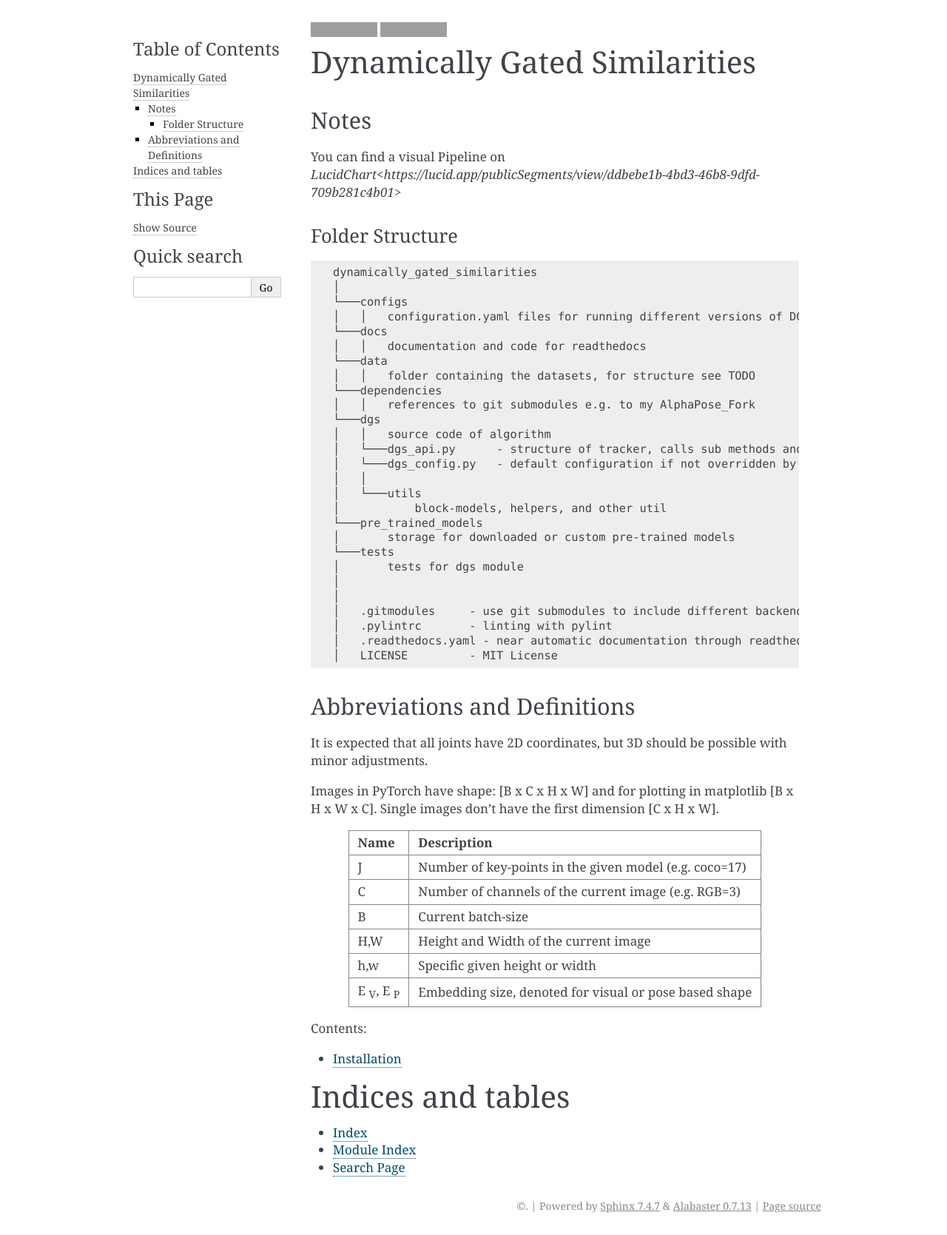
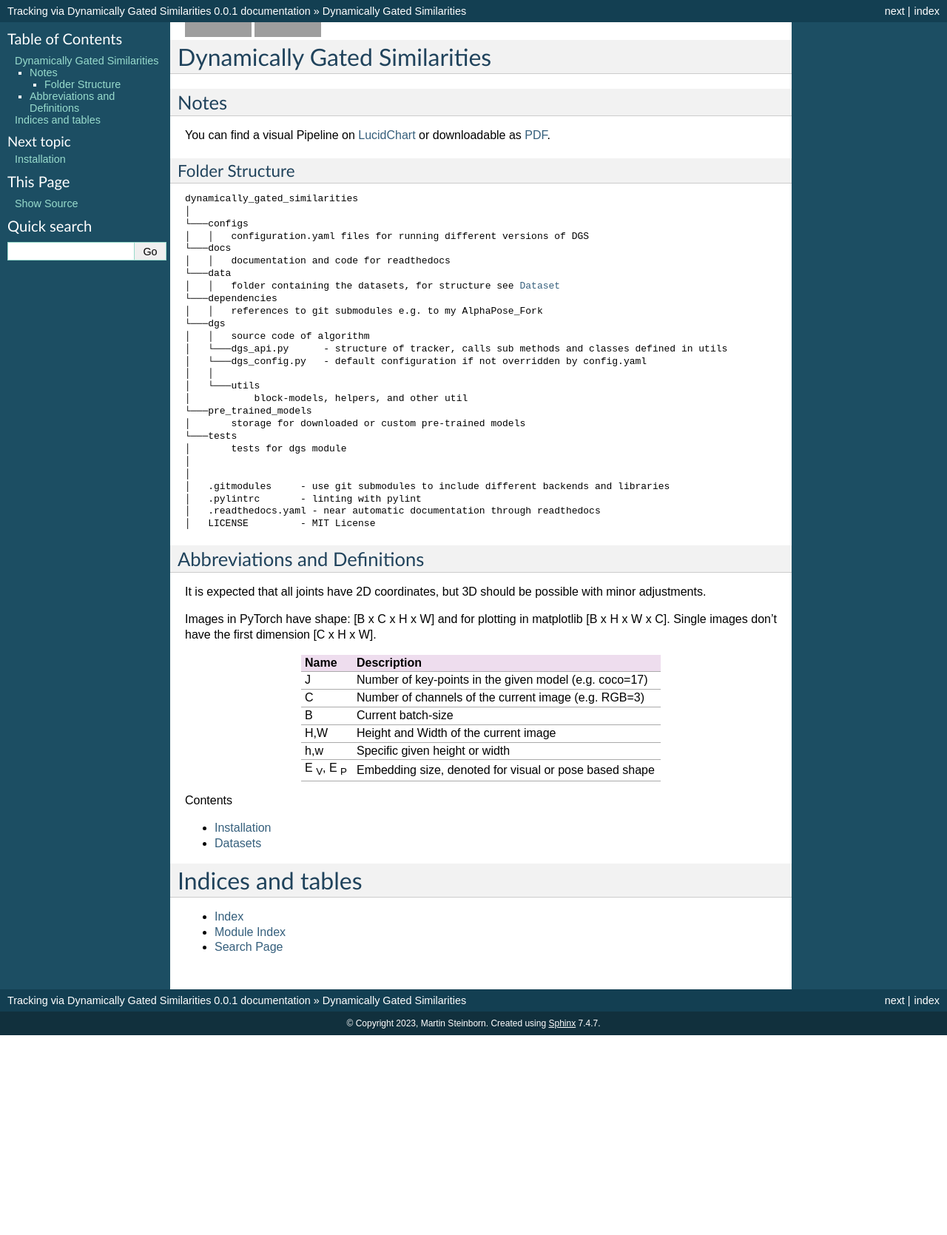
Before and after one commit to bmmtstb/dynamically-gated-similarities, a Sphinx documentation site: the page built from docs/index.rst, in a window 1280 px wide. Shown: the whole page at 74% size. Built offline with Sphinx 7.4.7, drawn with Linux system fonts in a browser that asks for light colours; after the commit the page ends 1399 px from its top, so only the background shows below that; grey boxes are pictures that could not be loaded.

Commit message:
Added further Documentation
Signed-off-by: Martin <1500595+bmmtstb@users.noreply.github.com>

```diff
--- a/README.rst
+++ b/README.rst
@@ -14,15 +14,14 @@ Dynamically Gated Similarities
 Notes
 -----
 
-You can find a visual Pipeline on
-`LucidChart<https://lucid.app/publicSegments/view/ddbebe1b-4bd3-46b8-9dfd-709b281c4b01>`
+You can find a visual Pipeline on `LucidChart <https://lucid.app/documents/view/848ef9df-ac3d-464d-912f-f5760b6cfbe9>`_ or downloadable as `PDF <https://lucid.app/publicSegments/view/ddbebe1b-4bd3-46b8-9dfd-709b281c4b01>`_.
 
 
 Folder Structure
 ~~~~~~~~~~~~~~~~
 
 
-.. code-block::
+.. rst-class:: monospace-block
 
     dynamically_gated_similarities
     │
@@ -31,7 +30,7 @@ Folder Structure
     └───docs
     │   │   documentation and code for readthedocs
     └───data
-    │   │   folder containing the datasets, for structure see TODO
+    │   │   folder containing the datasets, for structure see :ref:`Dataset <dataset_page>`
     └───dependencies
     │   │   references to git submodules e.g. to my AlphaPose_Fork
     └───dgs
--- /dev/null
+++ b/docs/_static/css/custom.css
@@ -0,0 +1,4 @@
+p.monospace-block {
+    font-family: monospace;
+    white-space: pre;
+}
--- a/docs/conf.py
+++ b/docs/conf.py
@@ -18,9 +18,9 @@ sys.path.insert(0, os.path.abspath(".."))
 # -- Project information -----------------------------------------------------
 # https://www.sphinx-doc.org/en/master/usage/configuration.html#project-information
 
-PROJECT = "Tracking via Dynamically Gated Similarities"
-COPYRIGHT = "2023, Martin Steinborn"
-AUTHOR = "Martin Steinborn"
+project = "Tracking via Dynamically Gated Similarities"
+copyright = "2023, Martin Steinborn"
+author = "Martin Steinborn"
 
 version_file = "../dgs/__init__.py"
 with open(version_file, "r") as f:
@@ -37,14 +37,14 @@ release = __version__
 extensions = [
     "sphinx.ext.napoleon",
     "sphinx.ext.autodoc",
+    "sphinx.ext.coverage",
     "sphinx.ext.githubpages",
+    "sphinx.ext.autosectionlabel",
 ]
 
 # File parsing
 source_suffix = [".rst", ".md"]
 source_parsers = {".md": "recommonmark.parser.CommonMarkParser"}
-
-language = None
 
 templates_path = ["_templates"]
 exclude_patterns = ["_build", "Thumbs.db", ".DS_Store"]
@@ -52,5 +52,6 @@ exclude_patterns = ["_build", "Thumbs.db", ".DS_Store"]
 # -- Options for HTML output -------------------------------------------------
 # https://www.sphinx-doc.org/en/master/usage/configuration.html#options-for-html-output
 
-HTML_THEME = "classic"
-HTML_STATIC_PATH = ["_static"]
+html_theme = "classic"
+html_static_path = ["_static"]
+html_css_files = ["css/custom.css"]
--- /dev/null
+++ b/docs/datasets.rst
@@ -0,0 +1,6 @@
+.. _dataset_page:
+
+Datasets
+========
+
+TODO
--- a/docs/index.rst
+++ b/docs/index.rst
@@ -1,10 +1,17 @@
 .. include:: ../README.rst
 
 .. toctree::
-    :caption: Contents:
+    :caption: Contents
 
     installation
+    datasets
 
+.. toctree::
+    :caption: Package Reference
+    :hidden:
+
+    pkg/model
+    pkg/util
 
 
 Indices and tables
--- a/environment.yaml
+++ b/environment.yaml
@@ -35,7 +35,8 @@ dependencies:
   - pip:
       # Additional Packages for DGS
       - pylint
-      - opencv-python  # so pip doesn't complain, when torchreid tries to install cv2
+      - opencv-python  # so pip doesn't complain when torchreid tries to install cv2
+      - sphinx  # build docs
       # Set up halpecocotools
       - -e ./dependencies/halpecocotools/PythonAPI
       # Torchreid - install requirements and Set up torchreid and cythonize
```
Also changed, not shown: docs/pkg/model.rst (added, +7 -0 lines), docs/pkg/util.rst (added, +7 -0 lines).
